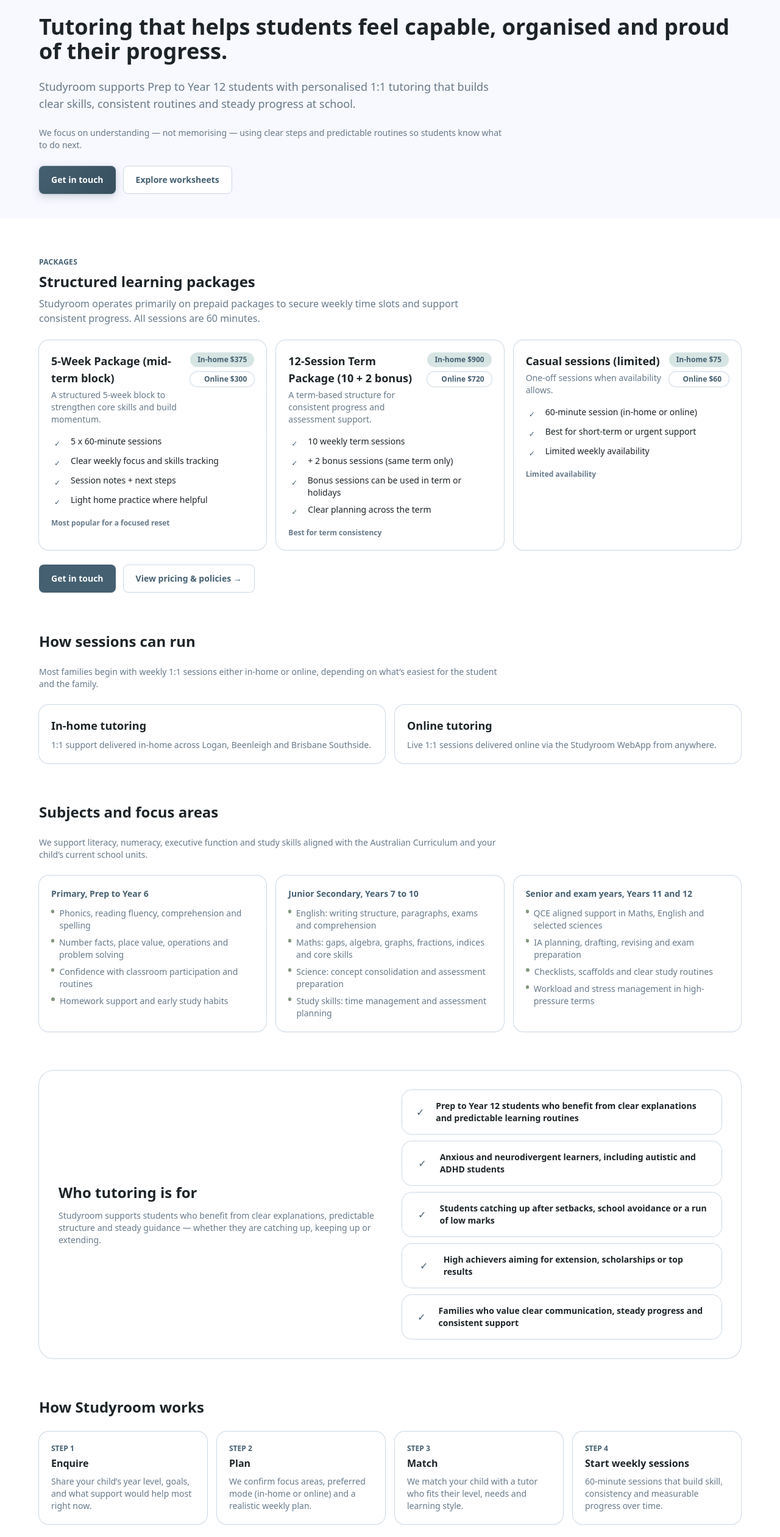
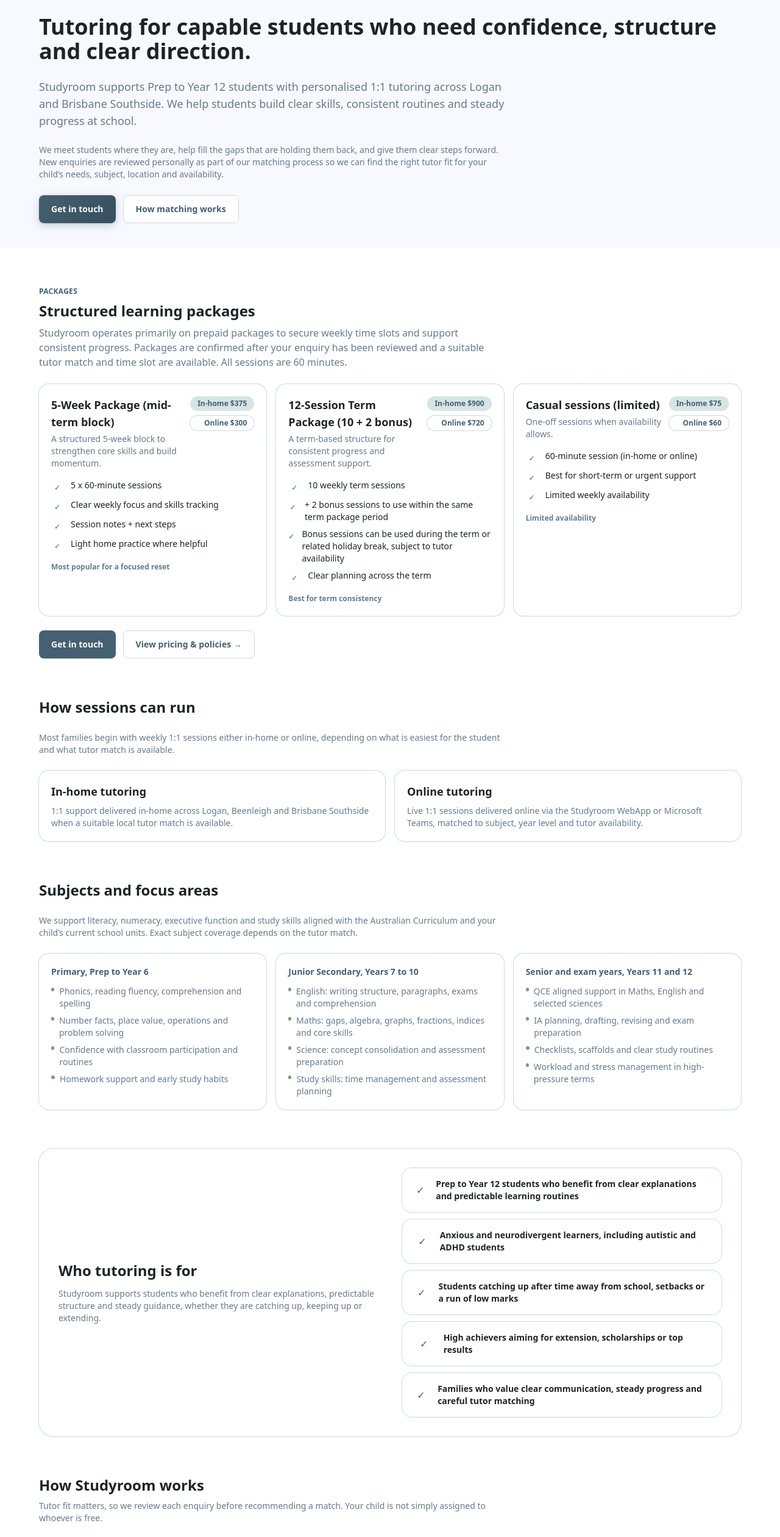
Before and after one commit to Studyroom-au/studyroom, a Next.js app: page /tutoring in a window 1280 px wide. Shown: the part 202-2723 px from the top of the page at 61% size. Built offline with nearby package versions, Linux system fonts and the light colour scheme.

Commit message:
add blog and seo metadata

```diff
--- a/src/app/layout.tsx
+++ b/src/app/layout.tsx
@@ -8,8 +8,9 @@
 };
 
 export const metadata: Metadata = {
-  title: "Studyroom",
-  description: "Kid-friendly study rooms",
+  title: "Studyroom Australia | Tutoring in Logan & Online",
+  description:
+    "Personalised 1:1 tutoring for Prep to Year 12 students across Logan, Brisbane Southside and online. Calm support for confidence, skills and study routines.",
 };
 
 export default function RootLayout({
--- a/src/app/page.tsx
+++ b/src/app/page.tsx
@@ -12,12 +12,12 @@
 const services = [
   {
     title: "In-home tutoring",
-    desc: "1:1 tutoring delivered in-home across Logan and Brisbane Southside.",
+    desc: "1:1 tutoring delivered in-home across Logan and Brisbane Southside when a suitable local tutor match is available.",
     tag: "In person support",
   },
   {
     title: "Online tutoring",
-    desc: "Live 1:1 sessions delivered online via the Studyroom WebApp.",
+    desc: "Live 1:1 sessions delivered online via the Studyroom WebApp, matched to subject, year level and tutor availability.",
     tag: "Online support",
   },
   {
@@ -71,7 +71,7 @@
   },
   {
     others: "Most agencies assign whoever's free.",
-    us: "We match based on your child's needs, year level, and how they actually learn.",
+    us: "We review each enquiry and match carefully based on your child's needs, year level, learning style, location and tutor availability.",
   },
 ];
 
@@ -128,7 +128,7 @@
 const trustPoints = [
   "Local, Blue Card approved tutors",
   "1:1 support in-home or online",
-  "Aligned with Australian Curriculum and QCE",
+  "Careful tutor matching process",
   "Neurodiversity aware approach",
 ];
 
@@ -162,7 +162,7 @@
   },
   {
     quote:
-      " You've helped my daughter come so far! From failing maths to receiving a maths awards (and enjoying maths now, with confidence) Thank you Lily!",
+      "You've helped my daughter come so far! From failing maths to receiving a maths award and enjoying maths now, with confidence. Thank you Lily!",
     name: "Parent of Year 11 student",
   },
 ];
@@ -173,11 +173,15 @@
 const homeFaqs = [
   {
     q: "We've tried tutoring before and it didn't work. Why would this be different?",
-    a: "Most tutoring fails anxious or neurodivergent kids because the approach is wrong for their brain — not because they can't learn. We focus on how a child feels in the session first. Confidence comes before content.",
+    a: "Tutoring often does not work for anxious or neurodivergent students when it moves too quickly, feels too pressured, or skips over the gaps underneath. We focus on helping students feel safe enough to try, then build the skills and confidence from there.",
   },
   {
     q: "Will Lily be my child's tutor?",
-    a: "Depending on availability, sessions may be delivered by one of our tutors — all personally vetted and trained by Lily. Lily is always your main point of contact and stays involved in your child's progress.",
+    a: "Depending on availability, sessions may be delivered by one of our Studyroom tutors. Tutors are personally reviewed by Lily, and Lily stays involved in the overall support and direction of your child’s learning where needed.",
+  },
+  {
+    q: "Do new students start straight away?",
+    a: "Not always. New enquiries are reviewed first and placed on our matching waitlist while we look for the right tutor fit. We consider your child’s needs, subject, year level, location, preferred mode and tutor availability.",
   },
   {
     q: "My child has ADHD or ASD — do you understand what that means for learning?",
@@ -185,7 +189,7 @@
   },
   {
     q: "What if it's not a good fit?",
-    a: "We'd rather help you find the right support than force something that isn't working. If a tutor match isn't right, we find a new one. If we're not the right service for your child, we'll tell you that honestly.",
+    a: "We'd rather help you find the right support than force something that isn't working. If a tutor match isn't right, we review the match. If we're not the right service for your child, we'll tell you that honestly.",
   },
 ];
 
@@ -206,7 +210,7 @@
   {
     step: "3",
     title: "A clear plan forward",
-    desc: "If we're a fit, we recommend a package and match you with a tutor. If we're not, we'll tell you that too.",
+    desc: "If we’re a fit, we recommend the best next step and begin looking for the right tutor match based on your child’s needs, location, availability and learning style.",
   },
 ];
 
@@ -223,19 +227,19 @@
             </p>
 
             <p className="inline-flex items-center rounded-full bg-[#d6e5e3] px-3 py-1 text-xs font-semibold text-[color:var(--brand)]">
-              Personalised tutoring
+              Personalised 1:1 tutoring
             </p>
 
             <h1 className="text-3xl font-semibold leading-snug text-[color:var(--ink)] md:text-4xl">
-              For the learners who try harder than anyone realises.
+              Tutoring for capable students who have lost confidence.
             </h1>
 
             <p className="text-base text-[color:var(--muted)] md:text-lg">
-              At Studyroom, we provide 1:1 tutoring across Logan and Brisbane Southside that helps students feel capable, organised, and proud of their progress.
+              At Studyroom, we provide 1 on 1 tutoring across Logan and Brisbane Southside that helps students feel capable, organised, and proud of their progress.
             </p>
 
             <p className="text-sm text-[color:var(--muted)]">
-              We support Prep to Year 12 students with routines built around how their brain actually works. Whether your child is an anxious or neurodivergent learner needing a confidence boost, or a motivated student aiming for extension, we provide the clear skills and steady progress they need to thrive.
+              We meet students where they are, help fill the gaps that are holding them back, and give them clear direction so school feels more manageable. New enquiries are reviewed personally and added to our matching waitlist while we find the right tutor fit for your child’s needs, subject, location and availability.
             </p>
 
             <div className="flex flex-wrap gap-3">
@@ -252,7 +256,7 @@
                 "Logan based tutors",
                 "Prep to Year 12",
                 "In-home and online",
-                "Curriculum aligned support",
+                "Careful tutor matching",
               ].map((chip) => (
                 <span
                   key={chip}
@@ -289,7 +293,7 @@
       <section className="px-4 md:px-6">
         <div className="mx-auto max-w-4xl text-center">
           <p className="text-lg font-medium italic leading-relaxed text-[color:var(--ink)] md:text-xl">
-            The students who seem behind are often the ones who've given up trying. That's the first thing we fix.
+            When learning has felt hard for long enough, confidence is usually the first thing to go. We help students rebuild the skills, structure and belief they need to try again.
           </p>
         </div>
       </section>
@@ -303,7 +307,7 @@
                 For the parent who's tried everything
               </p>
               <h2 className="text-2xl font-semibold leading-tight md:text-3xl">
-                 Your child isn't the problem. The approach has been.
+               Your child isn't the problem. They may just need support that meets them where they are.
               </h2>
               <p className="text-sm text-white/85 md:text-base">
                 Most tutoring is built around content. Ours is built around your child.
@@ -370,7 +374,9 @@
             </h2>
             <p className="text-sm text-[color:var(--muted)] md:text-base">
               Studyroom primarily runs on prepaid packages to secure weekly time
-              slots and support consistent progress. All sessions are 60 minutes.
+              slots and support consistent progress. Packages are confirmed once
+              we have reviewed your enquiry and found a suitable tutor match.
+              All sessions are 60 minutes.
             </p>
           </div>
 
@@ -614,12 +620,12 @@
                   desc: "Share year level, goals and what support would help most.",
                 },
                 {
-                  step: "2. Tutor match",
-                  desc: "We match based on needs, level and preferred mode.",
+                  step: "2. Review and match",
+                  desc: "We review needs, availability and tutor fit before confirming next steps.",
                 },
                 {
                   step: "3. Weekly sessions",
-                  desc: "60-minute sessions with a clear plan and steady progress.",
+                  desc: "Once a suitable match is confirmed, sessions begin with a clear plan.",
                 },
               ].map((item) => (
                 <div
@@ -681,13 +687,13 @@
               </h2>
               <div className="mt-5 space-y-4 text-base text-[color:var(--muted)]">
                 <p>
-                  When a student seems 'behind,' it’s usually because they’ve learned that not trying is less painful than failing. I know this because I lived it—I was the quiet kid who gave up asking for help to avoid the embarrassment of not 'getting it' like everyone else.
+                  When a student seems “behind,” it is often because they have missed key steps, lost confidence, or learned that it feels safer not to try than to get it wrong. I know this because I lived it. I was the quiet kid who stopped asking for help because I was embarrassed that I didn’t “get it” like everyone else.
                 </p>
                 <p>
-                  At Studyroom, we don't fix kids; we fix the way they are taught. I’ve built our 1:1 sessions around how a child’s brain actually works, not how a classroom expects it to.
+                  At Studyroom, we start by meeting students where they are. We look for the gaps that are making learning feel harder than it needs to, then build the skills, confidence and structure they need to move forward.
                 </p>
                 <p className="font-semibold text-[color:var(--ink)]">
-                  We focus on restoring their confidence first and proving that they aren't 'behind,' they just haven't been given the right map to navigate their learning.
+                 The goal is not just better marks. It is helping students understand the work, rebuild confidence, and feel capable of trying again.
                 </p>
               </div>
               <div className="mt-6 flex flex-wrap items-center gap-4">
@@ -698,7 +704,7 @@
                   href="/about"
                   className="text-sm font-semibold text-[color:var(--brand)] hover:text-[color:var(--brand-600)]"
                 >
-                  Read more about Lily →
+                  Read more →
                 </Link>
               </div>
             </div>
@@ -809,7 +815,7 @@
                 Meet your tutors
               </h2>
               <p className="mt-1 text-xs text-[color:var(--muted)]">
-                 Our small team is hand-picked for their empathy and experience with neurodivergent learners. You’ll always know exactly who is sitting at the table with your child.
+                Our small team is hand-picked for empathy, reliability and experience with learners who need clear support. Tutor matches depend on availability, location, subject fit and your child’s needs.
               </p>
             </div>
             <Link
@@ -887,7 +893,7 @@
               After you enquire.
             </h2>
             <p className="text-sm text-[color:var(--muted)] md:max-w-2xl">
-              No pressure. No automated funnels. Just a real conversation about your child and a clear path forward.
+              No pressure. Just a real conversation about your child and what they need next.
             </p>
           </div>
 
@@ -924,7 +930,7 @@
                 You don't have to figure this out alone.
               </h2>
               <p className="text-sm text-white/85 md:max-w-2xl">
-                Tell us about your child. We'll reply within 1–3 business days with a clear plan for how we can help.
+                Tell us about your child. We'll reply within 1–3 business days with the clearest next step and current tutor matching options.
               </p>
             </div>
             <div className="flex flex-wrap gap-3">
--- a/src/app/tutoring/page.tsx
+++ b/src/app/tutoring/page.tsx
@@ -11,38 +11,38 @@
 const offers = [
   {
     title: "In-home tutoring",
-    desc: "1:1 support delivered in-home across Logan, Beenleigh and Brisbane Southside.",
+    desc: "1:1 support delivered in-home across Logan, Beenleigh and Brisbane Southside when a suitable local tutor match is available.",
   },
   {
     title: "Online tutoring",
-    desc: "Live 1:1 sessions delivered online via the Studyroom WebApp from anywhere.",
+    desc: "Live 1:1 sessions delivered online via the Studyroom WebApp or Microsoft Teams, matched to subject, year level and tutor availability.",
   },
 ];
 
 const whoFor = [
   "Prep to Year 12 students who benefit from clear explanations and predictable learning routines",
   "Anxious and neurodivergent learners, including autistic and ADHD students",
-  "Students catching up after setbacks, school avoidance or a run of low marks",
+  "Students catching up after time away from school, setbacks or a run of low marks",
   "High achievers aiming for extension, scholarships or top results",
-  "Families who value clear communication, steady progress and consistent support",
+  "Families who value clear communication, steady progress and careful tutor matching",
 ];
 
 const howItWorks = [
   {
     title: "Enquire",
-    desc: "Share your child’s year level, goals, and what support would help most right now.",
+    desc: "Share your child’s year level, goals, learning needs, location and what support would help most right now.",
   },
   {
-    title: "Plan",
-    desc: "We confirm focus areas, preferred mode (in-home or online) and a realistic weekly plan.",
+    title: "Review availability",
+    desc: "We review your enquiry personally and check current tutor availability so we can find the right fit for your child.",
   },
   {
-    title: "Match",
-    desc: "We match your child with a tutor who fits their level, needs and learning style.",
+    title: "Tutor match",
+    desc: "We match based on subject, year level, learning style, availability, location and preferred mode.",
   },
   {
     title: "Start weekly sessions",
-    desc: "60-minute sessions that build skill, consistency and measurable progress over time.",
+    desc: "Once a suitable match and time slot are confirmed, sessions begin with a clear plan for progress.",
   },
 ];
 
@@ -72,8 +72,8 @@
     desc: "A term-based structure for consistent progress and assessment support.",
     points: [
       "10 weekly term sessions",
-      "+ 2 bonus sessions (same term only)",
-      "Bonus sessions can be used in term or holidays",
+      "+ 2 bonus sessions to use within the same term package period",
+      "Bonus sessions can be used during the term or related holiday break, subject to tutor availability",
       "Clear planning across the term",
     ],
     tag: TERM2_SALE_ACTIVE ? TERM2_SALE_LABEL : "Best for term consistency",
@@ -114,7 +114,12 @@
   {
     label: "Packages (primary model)",
     detail:
-      "Packages are prepaid and secure your weekly time slot. Payment is required upfront to confirm enrolment.",
+      "Packages are prepaid and secure your weekly time slot once a tutor match and schedule have been confirmed. Payment is required upfront to confirm enrolment.",
+  },
+  {
+    label: "Waitlist and matching",
+    detail:
+      "New enquiries are reviewed first and added to our matching waitlist while we find a suitable tutor match. We match carefully rather than assigning whoever is free.",
   },
   {
     label: "Casual sessions (invoice after session)",
@@ -234,7 +239,11 @@
 const faqs = [
   {
     q: "We've tried tutoring before and it didn't work. Why would this be different?",
-    a: "Most tutoring fails anxious or neurodivergent kids because the approach is wrong for their brain — not because the child can't learn. At Studyroom we focus on how a child feels in the session first. Confidence comes before content. When a child feels safe, learning follows.",
+    a: "Tutoring often does not work for anxious or neurodivergent students when it moves too quickly, feels too pressured, or skips over the gaps underneath. We focus on helping students feel safe enough to try, then build the skills and confidence from there.",
+  },
+  {
+    q: "Do new students start straight away?",
+    a: "Not always. New enquiries are reviewed first and may be added to our matching waitlist while we find the right tutor fit. We consider your child’s needs, subject, year level, location, preferred mode and tutor availability.",
   },
   {
     q: "Do you support anxious and neurodivergent learners?",
@@ -269,20 +278,25 @@
           </p>
 
           <div className="inline-flex items-center rounded-full bg-[#d6e5e3] px-3 py-1 text-xs font-semibold text-[color:var(--brand)]">
-            Personalised 1:1 tutoring
+            Personalised 1:1 tutoring with careful tutor matching
           </div>
 
           <h1 className="text-3xl font-semibold leading-tight text-[color:var(--ink)] md:text-4xl">
-            Tutoring that helps students feel capable, organised and proud of their progress.
+            Tutoring for capable students who need confidence, structure and clear direction.
           </h1>
 
           <p className="text-base text-[color:var(--muted)] md:max-w-3xl md:text-lg">
-           Studyroom supports Prep to Year 12 students with personalised 1:1 tutoring that builds clear skills, consistent routines and steady progress at school.
+            Studyroom supports Prep to Year 12 students with personalised 1:1
+            tutoring across Logan and Brisbane Southside. We help students build
+            clear skills, consistent routines and steady progress at school.
           </p>
 
           <p className="text-sm text-[color:var(--muted)] md:max-w-3xl">
-            We focus on understanding — not memorising — using clear steps and
-            predictable routines so students know what to do next.
+            We meet students where they are, help fill the gaps that are holding
+            them back, and give them clear steps forward. New enquiries are
+            reviewed personally as part of our matching process so we can find
+            the right tutor fit for your child’s needs, subject, location and
+            availability.
           </p>
 
           <div className="flex flex-wrap gap-3">
@@ -293,10 +307,10 @@
               Get in touch
             </Link>
             <Link
-              href="/worksheets"
+              href="#how-it-works"
               className="inline-flex items-center justify-center rounded-lg border border-[color:var(--ring)] bg-white px-5 py-3 text-sm font-semibold text-[color:var(--brand)] transition hover:bg-[#d6e5e3]/60"
             >
-              Explore worksheets
+              How matching works
             </Link>
           </div>
         </div>
@@ -314,8 +328,9 @@
             </h2>
             <p className="text-sm text-[color:var(--muted)] md:max-w-3xl md:text-base">
               Studyroom operates primarily on prepaid packages to secure weekly
-              time slots and support consistent progress. All sessions are 60
-              minutes.
+              time slots and support consistent progress. Packages are confirmed
+              after your enquiry has been reviewed and a suitable tutor match
+              and time slot are available. All sessions are 60 minutes.
             </p>
           </div>
 
@@ -388,7 +403,8 @@
           </h2>
           <p className="text-sm text-[color:var(--muted)] md:max-w-3xl">
             Most families begin with weekly 1:1 sessions either in-home or
-            online, depending on what’s easiest for the student and the family.
+            online, depending on what is easiest for the student and what tutor
+            match is available.
           </p>
           <div className="grid gap-4 md:grid-cols-2">
             {offers.map((item) => (
@@ -417,7 +433,7 @@
           <p className="text-sm text-[color:var(--muted)] md:max-w-3xl">
             We support literacy, numeracy, executive function and study skills
             aligned with the Australian Curriculum and your child’s current
-            school units.
+            school units. Exact subject coverage depends on the tutor match.
           </p>
           <div className="grid gap-4 md:grid-cols-3">
             {subjectBlocks.map((block) => (
@@ -452,7 +468,7 @@
               </h2>
               <p className="mt-3 text-sm text-[color:var(--muted)]">
                 Studyroom supports students who benefit from clear explanations,
-                predictable structure and steady guidance — whether they are
+                predictable structure and steady guidance, whether they are
                 catching up, keeping up or extending.
               </p>
             </div>
@@ -478,9 +494,16 @@
       {/* HOW IT WORKS */}
       <section className="px-4 md:px-6" id="how-it-works">
         <div className="mx-auto max-w-6xl space-y-6">
-          <h2 className="text-2xl font-semibold text-[color:var(--ink)]">
-            How Studyroom works
-          </h2>
+          <div className="flex flex-col gap-2">
+            <h2 className="text-2xl font-semibold text-[color:var(--ink)]">
+              How Studyroom works
+            </h2>
+            <p className="text-sm text-[color:var(--muted)] md:max-w-3xl">
+              Tutor fit matters, so we review each enquiry before recommending a
+              match. Your child is not simply assigned to whoever is free.
+            </p>
+          </div>
+
           <div className="grid gap-4 md:grid-cols-4">
             {howItWorks.map((item, index) => (
               <div
@@ -539,7 +562,7 @@
               Pricing and policies
             </h3>
             <p className="mt-2 text-sm text-[color:var(--muted)]">
-              Clear pricing and expectations in one place.
+              Clear pricing, matching expectations and session policies in one place.
             </p>
 
             <div className="mt-4 space-y-3">
@@ -566,7 +589,8 @@
             </h3>
             <p className="mt-2 text-sm text-[color:var(--muted)]">
               In-home coverage is kept reasonable for families and tutors, with
-              online tutoring available for everyone else.
+              online tutoring available for everyone else. Location is one of
+              the factors considered during tutor matching.
             </p>
             <div className="mt-4 space-y-3">
               {locations.map((loc) => (
@@ -620,8 +644,8 @@
                 Tutor profiles
               </h2>
               <p className="mt-1 text-xs text-[color:var(--muted)]">
-                A small, vetted team — you always know who is working with your
-                child.
+                A small, vetted team. Tutor matches depend on subject, year
+                level, learning needs, location and current availability.
               </p>
             </div>
             <Link
@@ -669,12 +693,12 @@
                 Next step
               </p>
               <h2 className="text-3xl font-semibold leading-tight">
-                Ready to start a weekly learning plan?
+                Ready to enquire about weekly tutoring?
               </h2>
               <p className="text-sm text-white/85 md:max-w-2xl">
-                Tell us what your child needs right now. We’ll recommend the
-                best package and match them with a tutor who fits their goals and
-                pace.
+                Tell us what your child needs right now. We’ll review your
+                enquiry, recommend the best next step and let you know the
+                current tutor matching options.
               </p>
             </div>
             <div className="flex flex-wrap gap-3">
```
Also changed, not shown: src/app/about/page.tsx (+31 -18 lines), src/app/blog/[slug]/page.tsx (+49 -3 lines), src/app/blog/page.tsx (+7 -0 lines), src/app/sitemap.ts (added, +33 -0 lines).
